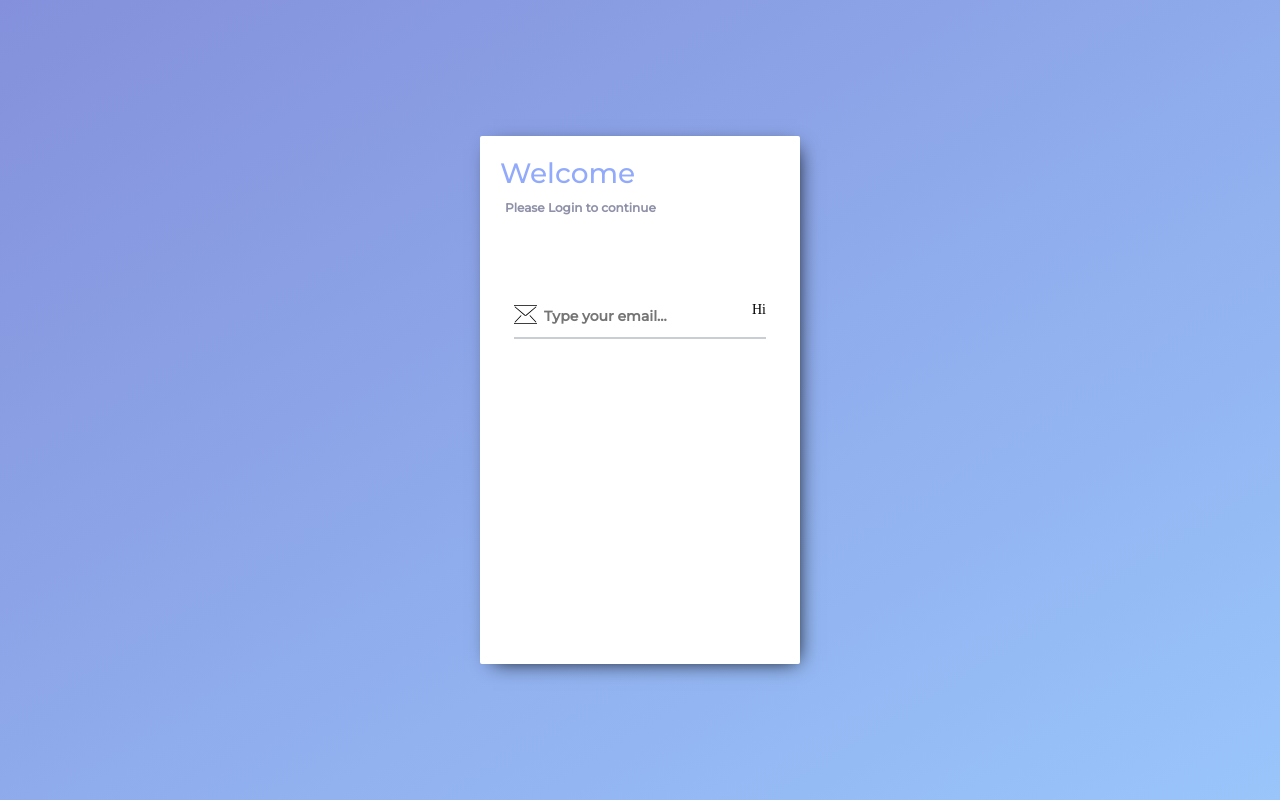
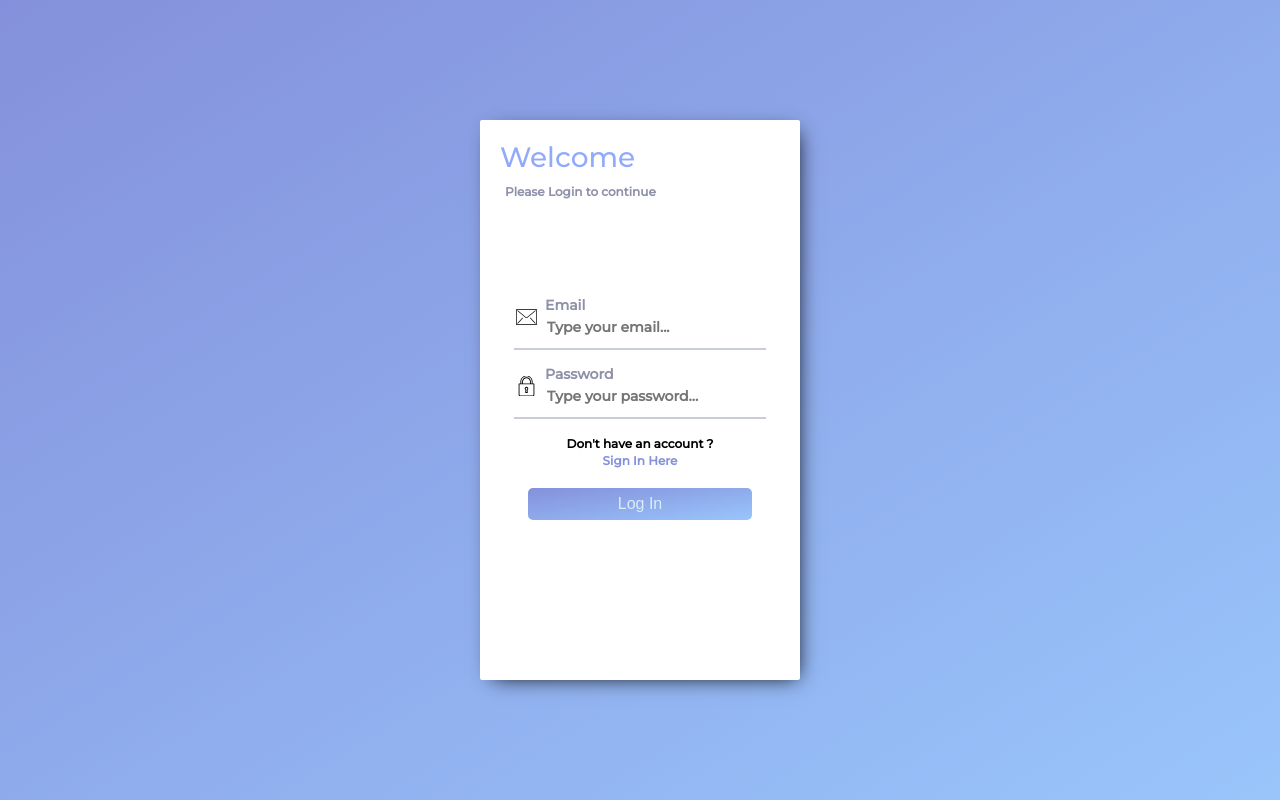
Before and after one commit to Paaka/TypeScriptProject, a React (Create React App) app in the folder project/: page /Login in a window 1280 px wide. Built offline with nearby package versions, Linux system fonts and the light colour scheme.

Commit message:
Finished LoginPage

```diff
--- a/project/src/components/atoms/Buttons/Button.tsx
+++ b/project/src/components/atoms/Buttons/Button.tsx
@@ -1,7 +1,11 @@
-import styled from 'styled-components';
+import styled, { css } from 'styled-components';
 import allColors from '../../../constants/allColors';
 
-const Button = styled.div`
+interface IButton {
+    secondary?: boolean;
+}
+
+const Button = styled.div<IButton>`
     display: flex;
     align-items: center;
     justify-content: center;
@@ -18,6 +22,16 @@ const Button = styled.div`
     width: 80%;
     flex: none;
     height: 2rem;
+
+    ${({ secondary }) =>
+        secondary &&
+        css`
+            background-image: linear-gradient(
+                to right bottom,
+                ${allColors.mediumBlue},
+                ${allColors.borderLightBlue}
+            );
+        `}
 `;
 
 export default Button;
--- a/project/src/components/atoms/DivImage.tsx
+++ b/project/src/components/atoms/DivImage.tsx
@@ -6,6 +6,7 @@ export interface IDivImage {
     height?: number;
     bgSize?: number;
     mLeft?: number;
+    pHorizontal?: number;
 }
 
 const DivImage = styled.div<IDivImage>`
@@ -19,6 +20,10 @@ const DivImage = styled.div<IDivImage>`
     width: ${(props) => (props.width ? props.width + 'px' : '20px')};
     height: ${(props) => (props.height ? props.height + 'px' : '20px')};
     margin-left: ${(props) => (props.mLeft ? props.mLeft + 'px' : '0px')};
+    padding-left: ${({ pHorizontal }) =>
+        pHorizontal ? pHorizontal + 'px' : '0px'};
+    padding-right: ${({ pHorizontal }) =>
+        pHorizontal ? pHorizontal + 'px' : '0px'};
 `;
 
 export default DivImage;
--- a/project/src/components/organisms/LoginForm/LoginForm.tsx
+++ b/project/src/components/organisms/LoginForm/LoginForm.tsx
@@ -3,9 +3,11 @@ import styled from 'styled-components';
 import StyledH1 from '../../atoms/Typography/StyledH1';
 import allColors from '../../../constants/allColors';
 import LoginInput from './LoginInput';
+import Button from '../../atoms/Buttons/Button';
+import LoginParagrph from './LoginParagraph';
 
 const LoginWrapper = styled.div`
-    height: 66vh;
+    height: 70vh;
     width: 25vw;
     background-color: white;
     border-radius: 2px;
@@ -44,10 +46,24 @@ const LoginForm = () => {
             </div>
             <BottomWrapper>
                 <LoginInput
+                    labelText="Email"
                     id="emailInput"
                     placeholderText="Type your email..."
                     iconPath={require('../../../assets/SVGs/email.svg')}
                 />
+                <LoginInput
+                    labelText="Password"
+                    id="emailInput"
+                    placeholderText="Type your password..."
+                    iconPath={require('../../../assets/SVGs/closed.svg')}
+                />
+                <LoginParagrph
+                    firstPart="Don't have an account ? "
+                    secondPart="Sign In Here"
+                    linkPath="/"
+                    color={allColors.mediumBlue}
+                />
+                <Button secondary>Log In</Button>
             </BottomWrapper>
         </LoginWrapper>
     );
--- a/project/src/components/organisms/LoginForm/LoginInput.tsx
+++ b/project/src/components/organisms/LoginForm/LoginInput.tsx
@@ -7,19 +7,21 @@ interface ILoginInput {
     iconPath: string;
     placeholderText: string;
     id: string;
+    labelText: string;
 }
 
 const Wrapper = styled.div`
     width: 90%;
     border-bottom: 2px solid ${allColors.grey};
     padding-bottom: 10px;
+    margin-bottom: 15px;
 `;
 
 const StyledInput = styled.input`
     font-family: 'Montserrat', sans-serif;
     border: none;
     outline: none;
-    width: 90%;
+    width: 85%;
     font-size: 18px;
     margin-left: 5px;
     font-weight: 600;
@@ -31,28 +33,49 @@ const StyledInput = styled.input`
 
 const StyledLabel = styled.label`
     font-size: 14px;
+    font-family: 'Montserrat', sans-serif;
+    font-weight: 600;
+    margin-left: 5px;
+    color: ${allColors.darkGrey};
+    transition: color 0.25s;
 
     ${StyledInput}:focus ~ & {
-        font-size: 14px;
-        color: #5264ae;
+        color: royalblue;
     }
 `;
 
 const RowWrapper = styled.div`
     display: flex;
+    align-items: center;
+    justify-content: space-evenly;
 `;
 
-const LoginInput: FC<ILoginInput> = ({ iconPath, placeholderText, id }) => {
+const InputAndLabelWrapper = styled.div`
+    display: flex;
+    flex-direction: column-reverse;
+    margin-left: 2px;
+`;
+
+const LoginInput: FC<ILoginInput> = ({
+    iconPath,
+    placeholderText,
+    labelText,
+    id,
+}) => {
     return (
         <Wrapper>
             <RowWrapper>
                 <DivImage
-                    height={25}
-                    width={25}
+                    pHorizontal={12}
+                    height={20}
+                    width={20}
+                    bgSize={21}
                     imagePath={iconPath}
                 ></DivImage>
-                <StyledInput id={id} placeholder={placeholderText} />
-                <StyledLabel htmlFor={id}>Hi</StyledLabel>
+                <InputAndLabelWrapper>
+                    <StyledInput id={id} placeholder={placeholderText} />
+                    <StyledLabel htmlFor={id}>{labelText}</StyledLabel>
+                </InputAndLabelWrapper>
             </RowWrapper>
         </Wrapper>
     );
--- /dev/null
+++ b/project/src/components/organisms/LoginForm/LoginParagraph.tsx
@@ -0,0 +1,52 @@
+import React, { FC } from 'react';
+import styled, { css } from 'styled-components';
+import { Link } from 'react-router-dom';
+
+interface ILoginParagraph {
+    color: string;
+    linkPath: string;
+    firstPart: string;
+    secondPart: string;
+}
+
+interface IStyledP {
+    isBold?: boolean;
+    color?: string;
+}
+
+const StyledP = styled.p<IStyledP>`
+    text-align: center;
+    font-weight: 400;
+    padding: 0;
+    margin: 2px;
+    font-family: 'Montserrat', sans-serif;
+    font-size: 10px;
+
+    ${(isBold) =>
+        isBold &&
+        css`
+            font-size: 12px;
+            font-weight: 700;
+            margin-bottom: 10px;
+        `}
+`;
+
+const LoginParagrph: FC<ILoginParagraph> = ({
+    linkPath,
+    secondPart,
+    firstPart,
+    color,
+}) => {
+    return (
+        <StyledP>
+            {firstPart}
+            <Link to={linkPath} style={{ textDecoration: 'none', color }}>
+                <StyledP isBold color={color}>
+                    {secondPart}
+                </StyledP>
+            </Link>
+        </StyledP>
+    );
+};
+
+export default LoginParagrph;
```
Also changed, not shown: project/src/assets/SVGs/closed.svg (added).
